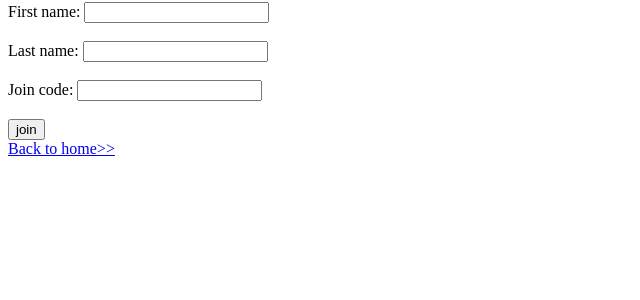
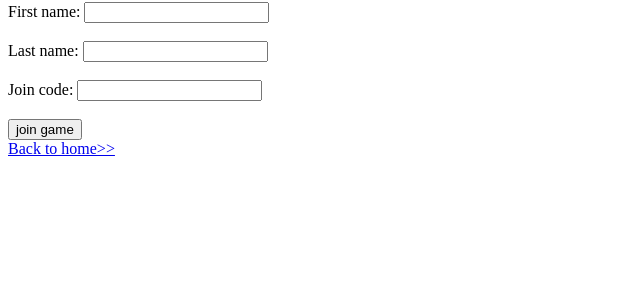
Before and after one commit to LukeCampbell5853/NavCS, a Flask app: page /join in a window 1280 px wide. Shown: the part 151-451 px from the top of the page, without its empty margins (0-640 px from the left). Run offline with Flask 2, Linux system fonts and the light colour scheme.

Commit message:
Update join.html

```diff
--- a/templates/join.html
+++ b/templates/join.html
@@ -7,15 +7,13 @@
     <h1>NavCS</h1>
     <h4>mk. 1</h4
     <p id="message">Please enter your details to join a game:</p>
-    <form>
     <label for="f_name">First name: </label>
     <input id="f_name" name="f_name"/><br><br>
     <label for="l_name">Last name: </label>
     <input id="l_name" name="l_name"/><br><br>
     <label for="code">Join code: </label>
     <input id="code" name="code"/><br><br>
-      <input type="submit" value="join" onclick="join()"/><br>
-    </form>
+    <button onclick="join()"/>join game</button><br>
     <a href="/">Back to home>></a>
     <script src="{{url_for('static', filename='join.js')}}"></script>
   </body>
```
Lines whose indentation alone changed are shown as unchanged.
